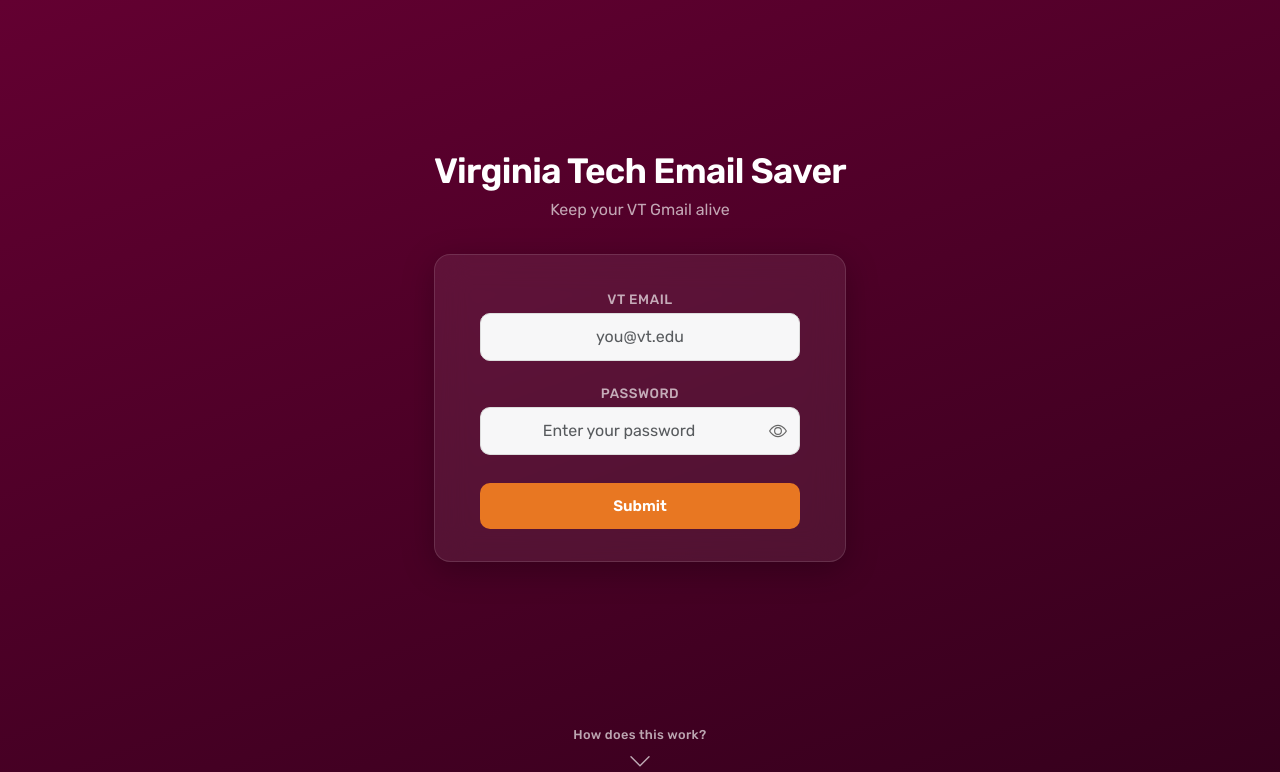
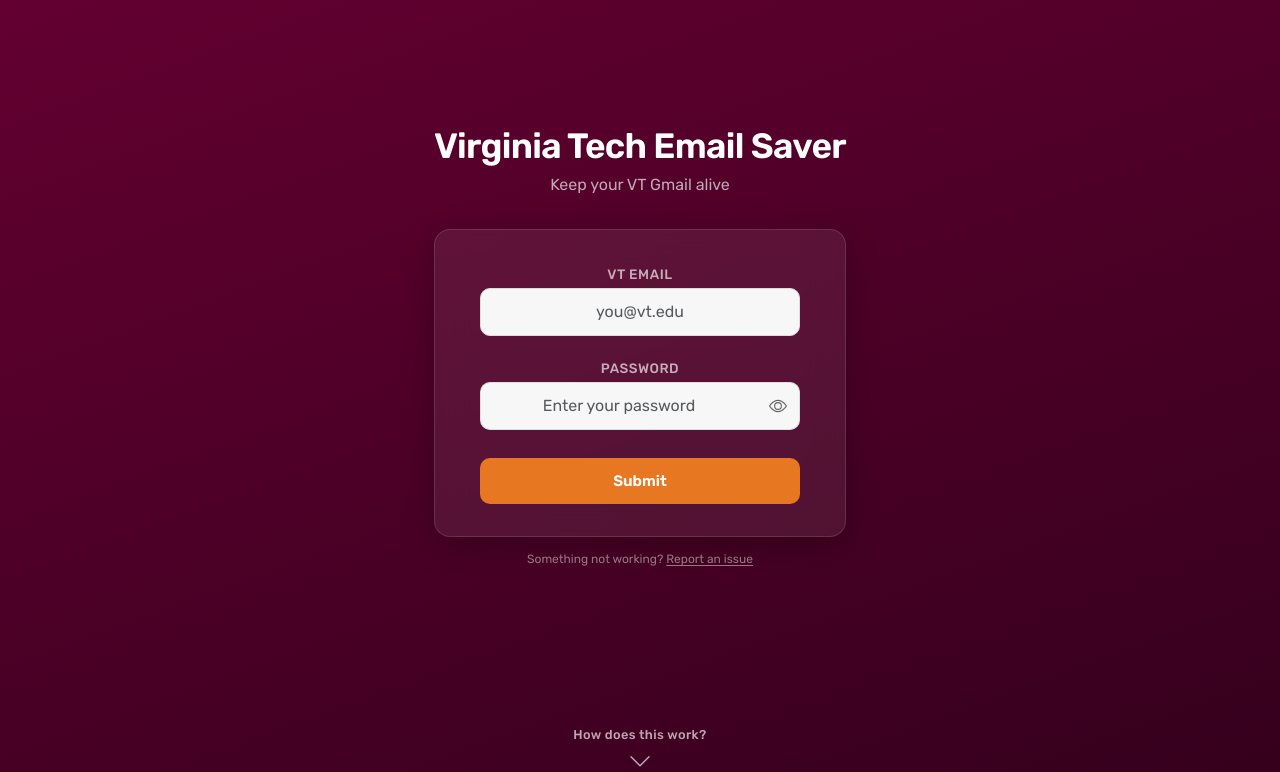
Before and after one commit to tfeuerbach/virginiatech-email-saver, a Flask app: page / in a window 1280 px wide. Shown: the top 772 px of the page. Run offline with Flask 3, Linux system fonts and the light colour scheme.

Commit message:
added link for issue submission

```diff
--- a/web/static/css/styles.css
+++ b/web/static/css/styles.css
@@ -48,6 +48,29 @@ body {
     flex-direction: column;
     align-items: center;
     justify-content: center;
+}
+
+/* ===== Issue link ===== */
+.issue-link {
+    font-size: 0.75rem;
+    color: var(--text-secondary);
+    margin-top: 0.8rem;
+    opacity: 0.7;
+    transition: opacity 0.2s;
+}
+
+.issue-link:hover {
+    opacity: 1;
+}
+
+.issue-link a {
+    color: var(--text-secondary);
+    text-decoration: underline;
+    text-underline-offset: 2px;
+}
+
+.issue-link a:hover {
+    color: var(--text-primary);
 }
 
 /* ===== Page title (outside card) ===== */
--- a/web/templates/form.html
+++ b/web/templates/form.html
@@ -58,6 +58,7 @@
                 <button type="submit">Submit</button>
             </form>
         </div>
+            <p class="issue-link">Something not working? <a href="https://github.com/tfeuerbach/virginiatech-email-saver/issues/new" target="_blank">Report an issue</a></p>
         </div>
 
         <!-- Scroll hint -->
```
